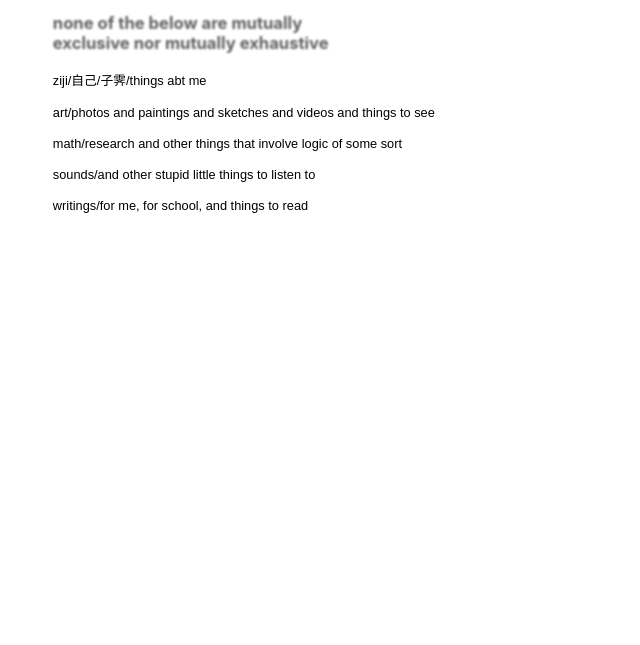
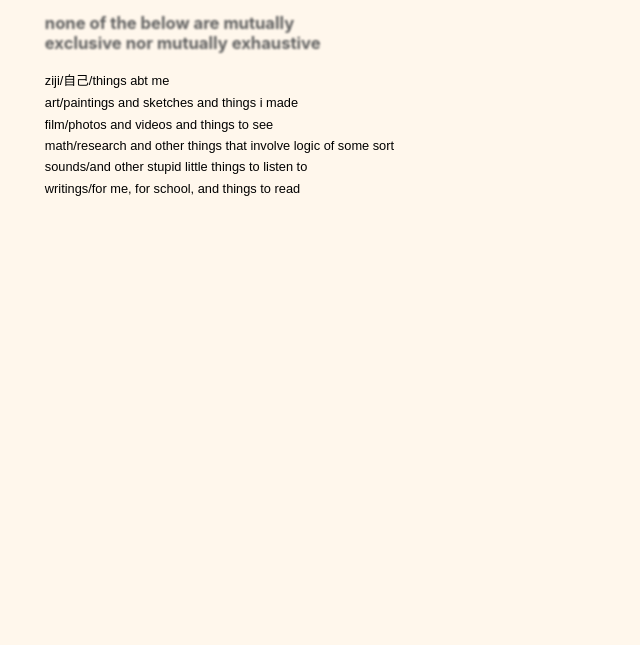
Before and after one commit to ziji-z/zijizhoudot, a React app: page / in a window 1280 px wide. Shown: the part 155-800 px from the top of the page, without its empty margins (0-640 px from the left). Built offline with nearby package versions, Linux system fonts and the light colour scheme; a web font is replaced by a local one.

Commit message:
changed bck color, more spacing changes

```diff
--- a/src/MainPage.css
+++ b/src/MainPage.css
@@ -1,3 +1,9 @@
+body {
+  background-color: rgb(255, 247, 236); /* Replace with your desired color */
+  margin: 0; /* Remove default margin */
+  padding: 0; /* Remove default padding */
+}
+
 .main-page {
     display: flex;
     align-items: baseline;
@@ -47,7 +53,7 @@
       display: flex;
       flex-direction: column; /* Stack buttons vertically */
       align-items: flex-start; /* Align items to the left (start of the container) */
-      gap: 1em; /* Space between buttons */
+      gap: 0.5vw; /* Space between buttons */
       width: 100%;
     }
 
@@ -73,4 +79,5 @@
     .section-title {
       font-size: 2vw;
       font-weight: 100;
+      font-style: italic;
     }
--- a/src/MainPage.js
+++ b/src/MainPage.js
@@ -21,8 +21,9 @@ const MainPage = () => {
             </div>
             <nav>
               <ul className="menu">
-                <button className="menu-item" onClick={() => changeTitle('ziji/自己/子霁/things abt me')}>ziji/自己/子霁/things abt me</button>
-                <button className="menu-item" onClick={() => changeTitle('art/photos and paintings and sketches and videos and things to see')}>art/photos and paintings and sketches and videos and things to see</button>
+                <button className="menu-item" onClick={() => changeTitle('ziji/自己/things abt me')}>ziji/自己/things abt me</button>
+                <button className="menu-item" onClick={() => changeTitle('art/paintings and sketches and things i made')}>art/paintings and sketches and things i made</button>
+                <button className="menu-item" onClick={() => changeTitle('film/photos and videos and things to see')}>film/photos and videos and things to see</button>
                 <button className="menu-item" onClick={() => changeTitle('math/research and other things that involve logic of some sort')}>math/research and other things that involve logic of some sort</button>
                 <button className="menu-item" onClick={() => changeTitle('sounds/and other stupid little things to listen to')}>sounds/and other stupid little things to listen to</button>
                 <button className="menu-item" onClick={() => changeTitle('writings/for me, for school, and things to read')}>writings/for me, for school, and things to read</button>
```
Also changed, not shown: src/contentloader.js (added, +27 -0 lines), dist/bundle.js, 1 other file.
